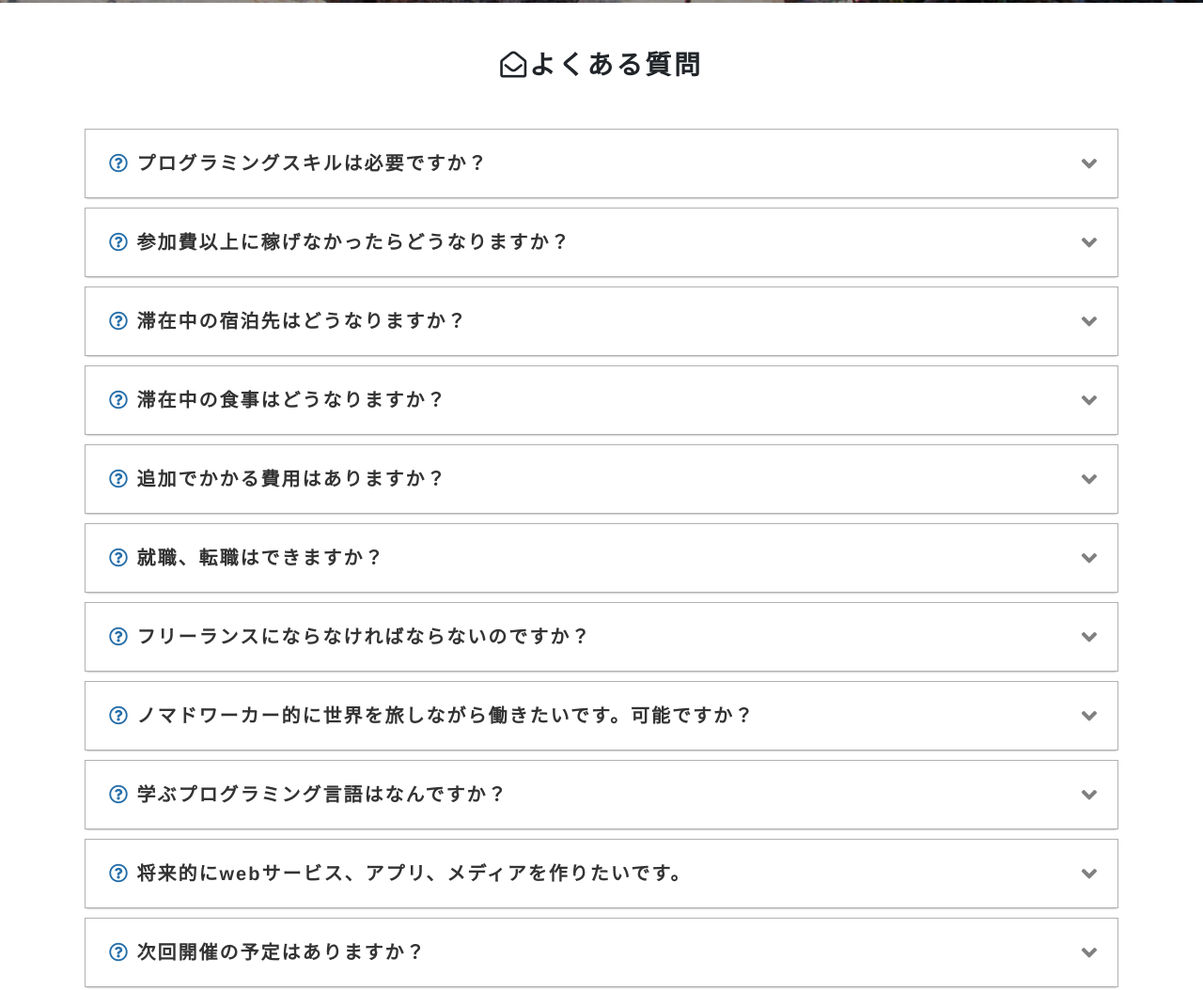
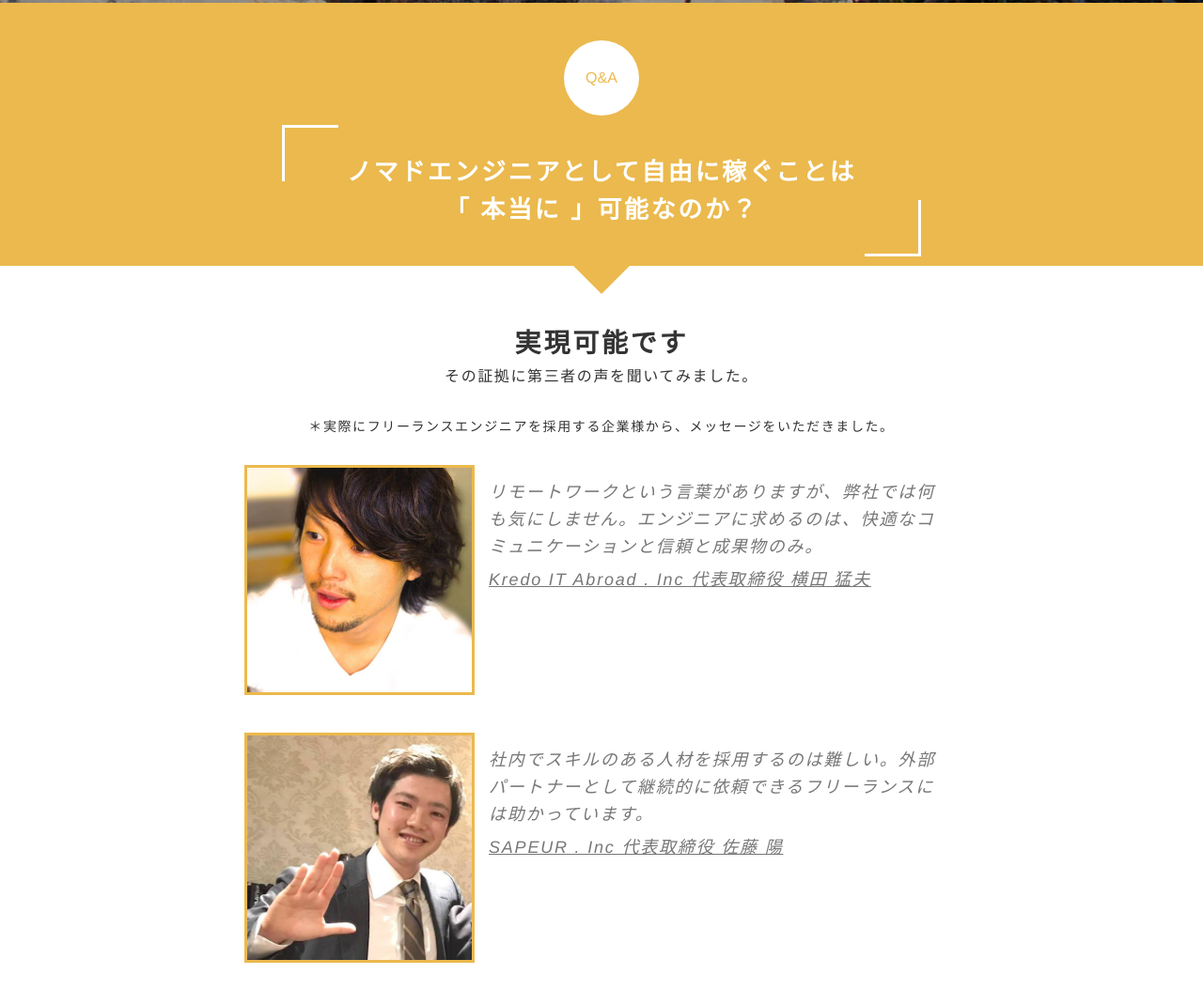
Before and after one commit to sonho463/isara_copy, a plain HTML site: page index.html in a window 1280 px wide. Shown: the part 6252-7306 px from the top of the page at 94% size. Drawn offline with nearby package versions, Linux system fonts and the light colour scheme.

Commit message:
ノマド本当にできる？のところ完成

```diff
--- a/index.html
+++ b/index.html
@@ -261,6 +261,58 @@
         </div>
       </div>
 
+
+      <!-- ----------------------
+      possible?
+      ---------------------- -->
+      <div class="possible">
+        <div class="possible__intro">
+          <div class="possible__circle">Q&A</div>
+          <h1 class="possible__question">
+            ノマドエンジニアとして自由に稼ぐことは<br>
+            「 本当に 」可能なのか？
+          </h1>
+        </div>
+
+        <div class="possible__triangle"></div>
+
+        <div class="possible__answer">
+          <div class="answer">
+            <h1 class="answer__title">実現可能です</h1>
+            <h2 class="answer__lead">その証拠に第三者の声を聞いてみました。</h2>
+            <p class="answer__caution">＊実際にフリーランスエンジニアを採用する企業様から、メッセージをいただきました。</p>
+          </div>
+          <div class="answer__message">
+            <div class="answer__message-box">
+              <img src="img/take.jpg" alt="" class="answer__img">
+              <p class="answer__sentence">
+                リモートワークという言葉がありますが、弊社では何も気にしません。エンジニアに求めるのは、快適なコミュニケーションと信頼と成果物のみ。<br>
+                <span class="answer__name">Kredo IT Abroad . Inc 代表取締役 横田 猛夫</span>
+              </p>
+            </div>
+
+            <div class="answer__message-box">
+              <img src="img/minami_sato.jpg" alt="" class="answer__img">
+              <p class="answer__sentence">
+                社内でスキルのある人材を採用するのは難しい。外部パートナーとして継続的に依頼できるフリーランスには助かっています。<br>
+                <span class="answer__name">SAPEUR . Inc 代表取締役 佐藤 陽</span>
+              </p>
+            </div>
+
+            <div class="answer__message-box">
+              <img src="img/asada.jpg" alt="" class="answer__img">
+              <p class="answer__sentence">
+                プログラマーが足りていないときに外部リソースとして、フリーランスに発注しています。今はどこの会社でもエンジニアが不足していますね<br>
+                <span class="answer__name">株式会社BeautifulWorks 代表取締役 淺田 百合</span>
+              </p>
+            </div>
+
+          </div>
+
+        </div>
+
+      </div>
+
       <!-- ----------------------
       faq
       ---------------------- -->
--- a/style.css
+++ b/style.css
@@ -667,6 +667,7 @@ member
 .member__card-wrapper {
   padding-top: 40px;
   font-weight: 300;
+  letter-spacing: 0.1em;
 }
 
 .member__job {
@@ -686,6 +687,7 @@ member
   font-size: 16px;
   line-height: 26px;
   text-align: left;
+
 }
 
 
@@ -805,3 +807,126 @@ footer {
 .footer-share_wrapper li {
   margin-right: 5px;
 }
+
+/* ----------------------
+possible?
+---------------------- */
+
+.possible__intro {
+  background-color: #EBB94D;
+  color: white;
+  padding-top: 40px;
+}
+
+.possible__circle {
+  background-color: white;
+  width:80px;
+  height: 80px;
+  border-radius: 50%;
+  margin: 0 auto;
+  color: #EBB94D;
+  text-align: center;
+  line-height: 80px;
+}
+
+.possible__question {
+  position: relative;
+  padding: 40px 80px;
+  text-align: center;
+  font-size: 26px;
+  font-weight: bold;
+  line-height: 40px;
+  letter-spacing: 0.1em;
+  margin: 0;
+}
+
+.possible__question:before, .possible__question:after {
+  content:'';
+  width: 60px;
+  height: 60px;
+  position: absolute;
+  display: inline-block;
+}
+
+.possible__question:before{
+  border-left: solid 3px white;
+  border-top: solid 3px white;
+  top: 10px;
+  left: 300px;
+}
+
+.possible__question:after{
+  border-right: solid 3px white;
+  border-bottom: solid 3px white;
+  bottom:10px;
+  right: 300px;
+}
+
+.possible__triangle {
+  width: 30px;
+  height: 30px;
+  margin: 0 auto;
+  border-top: 30px solid #EBB94D;
+  border-right: 30px solid transparent;
+  border-bottom: 30px solid transparent;
+  border-left: 30px solid transparent;
+}
+
+.possible__answer {
+  text-align: center;
+  color: #333333;
+  letter-spacing: 0.1em;
+  width: 760px;
+  margin: 0 auto;
+}
+
+.answer__title {
+  font-size: 28px;
+  line-height: 45px;
+  margin: 0;
+}
+
+.answer__lead {
+  font-size: 16px;
+  line-height: 25px;
+
+}
+
+.answer__caution {
+  font-size: 14px;
+  line-height: 22px;
+  margin: 30px;
+  font-weight: 300;
+}
+
+.answer__message {
+  margin: 0 auto;
+}
+
+.answer__message-box {
+  display: flex;
+  /* justify-content: center; */
+  margin-bottom: 40px;
+
+}
+
+.answer__img {
+  width: 245px;
+  border: solid 3px #EBB94D;
+}
+
+.answer__sentence {
+  margin: 15px;
+  font-size: 18px;
+  line-height: 29px;
+  color: #777777;
+  font-style: italic;
+  font-weight: 400;
+  text-align: left;
+  letter-spacing: 0.1em;
+}
+
+.answer__name {
+  text-decoration: underline;
+  line-height: 40px;
+}
```
